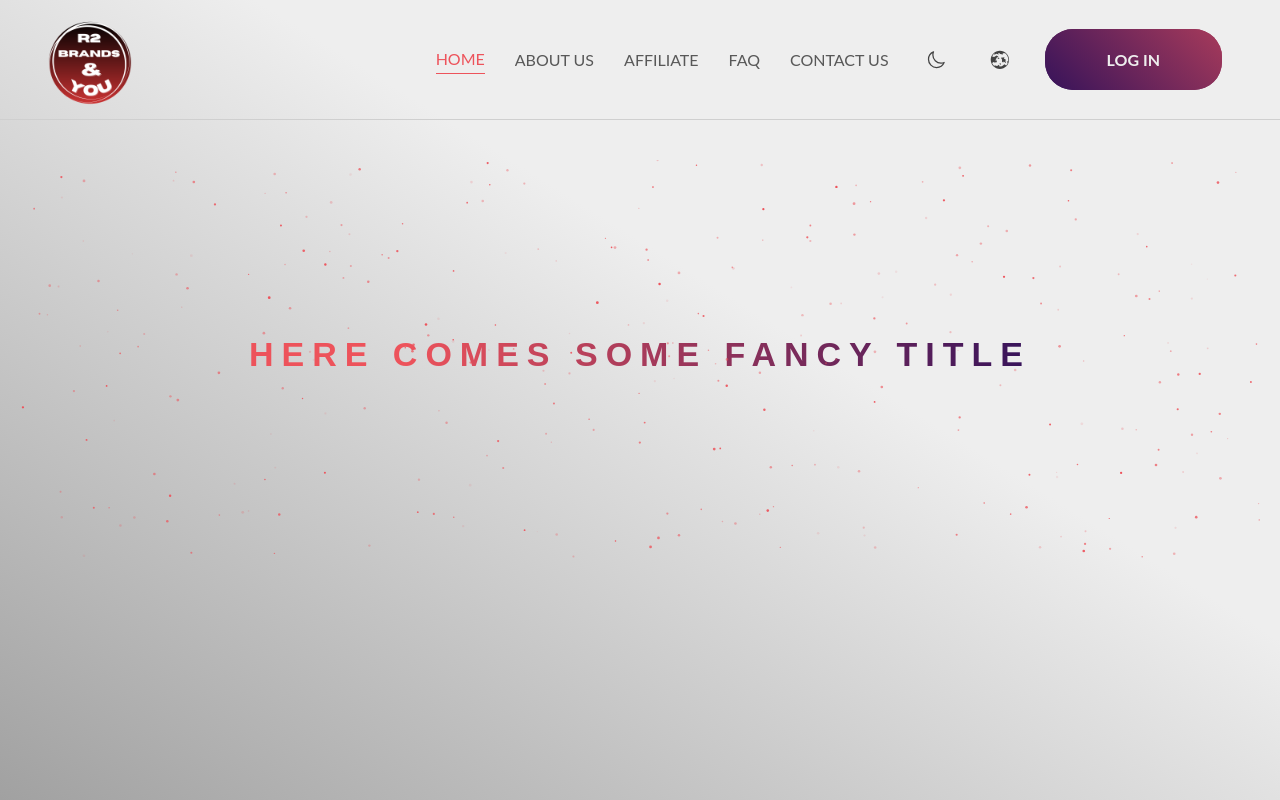
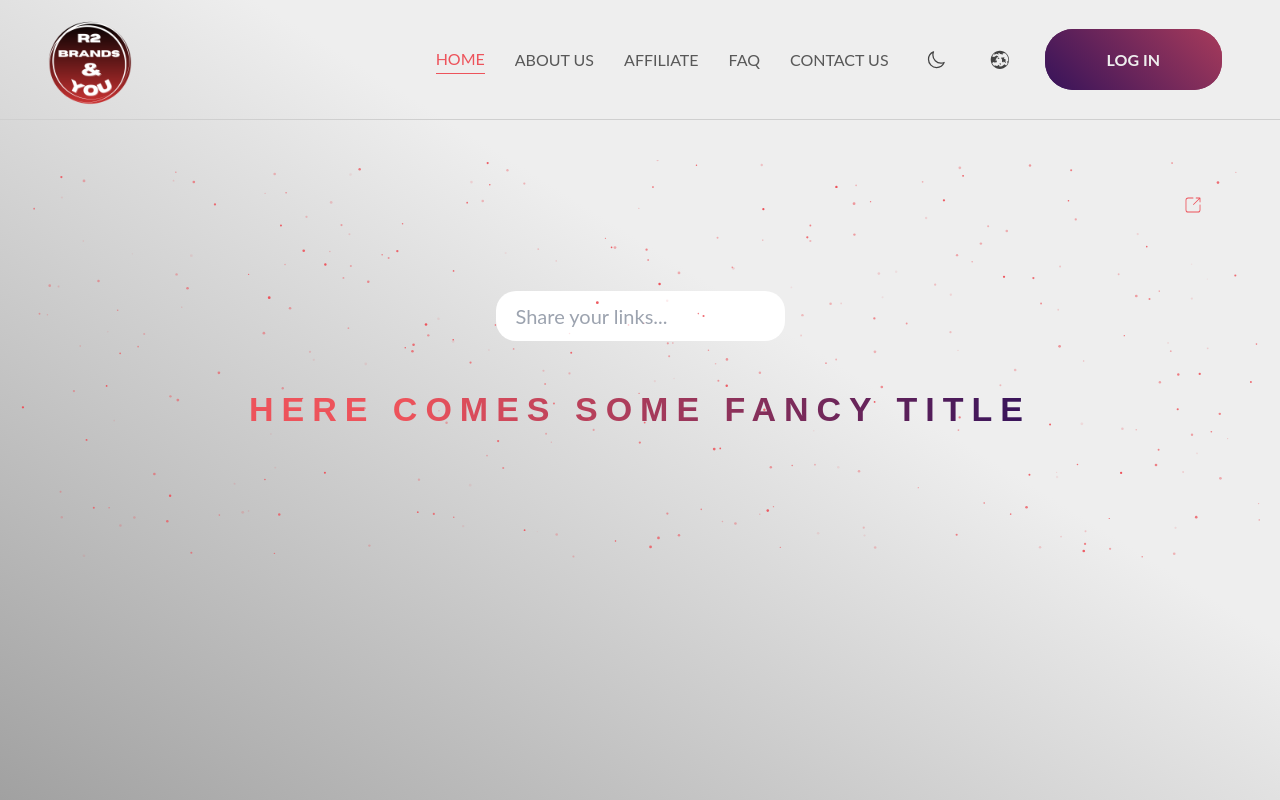
Before and after one commit to adamb00/RR, a React (Vite) app in the folder client/: page / in a window 1280 px wide. Built offline with nearby package versions, Linux system fonts and the light colour scheme; no server answers; a web font is replaced by a local one.

Commit message:
admin init

```diff
--- a/client/src/features/Home/HomeAuth.tsx
+++ b/client/src/features/Home/HomeAuth.tsx
@@ -5,7 +5,6 @@ import Team from './Team';
 import InviteModal from '../../ui/Modals/InviteModal';
 import { useSelector } from 'react-redux';
 import { selectCurrentUser } from '../Auth/slices/auth/authSlice';
-import ShareLinks from '../Links/ShareLinks';
 
 export default function HomeAuth() {
    const [inviteModalOpen, setInviteModalOpen] = useState<boolean>(false);
@@ -15,7 +14,6 @@ export default function HomeAuth() {
 
    return (
       <>
-         <ShareLinks />
          {inviteModalOpen && (
             <InviteModal
                setInviteModalOpen={setInviteModalOpen}
--- a/client/src/features/Home/HomeNoAuth.tsx
+++ b/client/src/features/Home/HomeNoAuth.tsx
@@ -1,5 +1,6 @@
 import { useTheme } from '../../context/ThemeContext';
 import { SparklesCore } from '../../ui/Aceternity/Sparkles';
+import ShareLinks from '../Links/ShareLinks';
 
 export default function HomeNoAuth() {
    const { theme } = useTheme(),
@@ -7,6 +8,7 @@ export default function HomeNoAuth() {
 
    return (
       <div className='home__no-auth'>
+         <ShareLinks />
          <div className='home__no-auth--container'>
             <SparklesCore
                id='tsparticlesfullpage'
```
